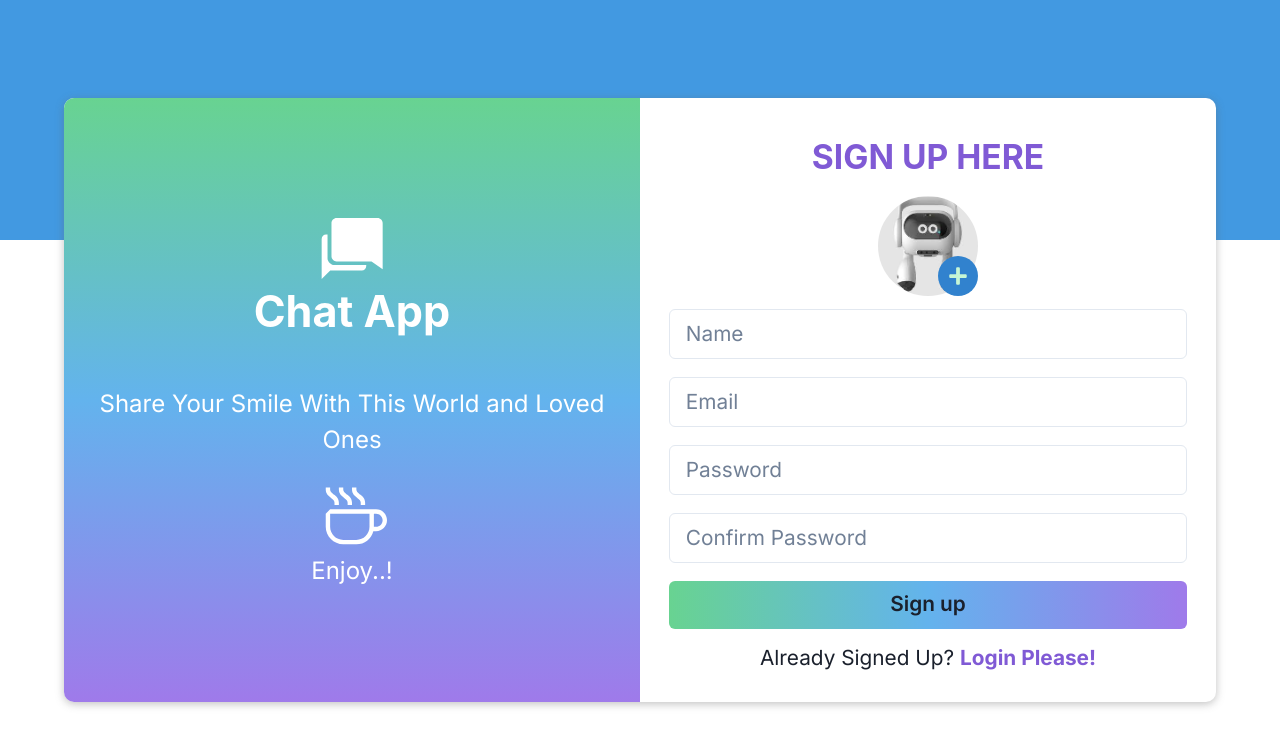
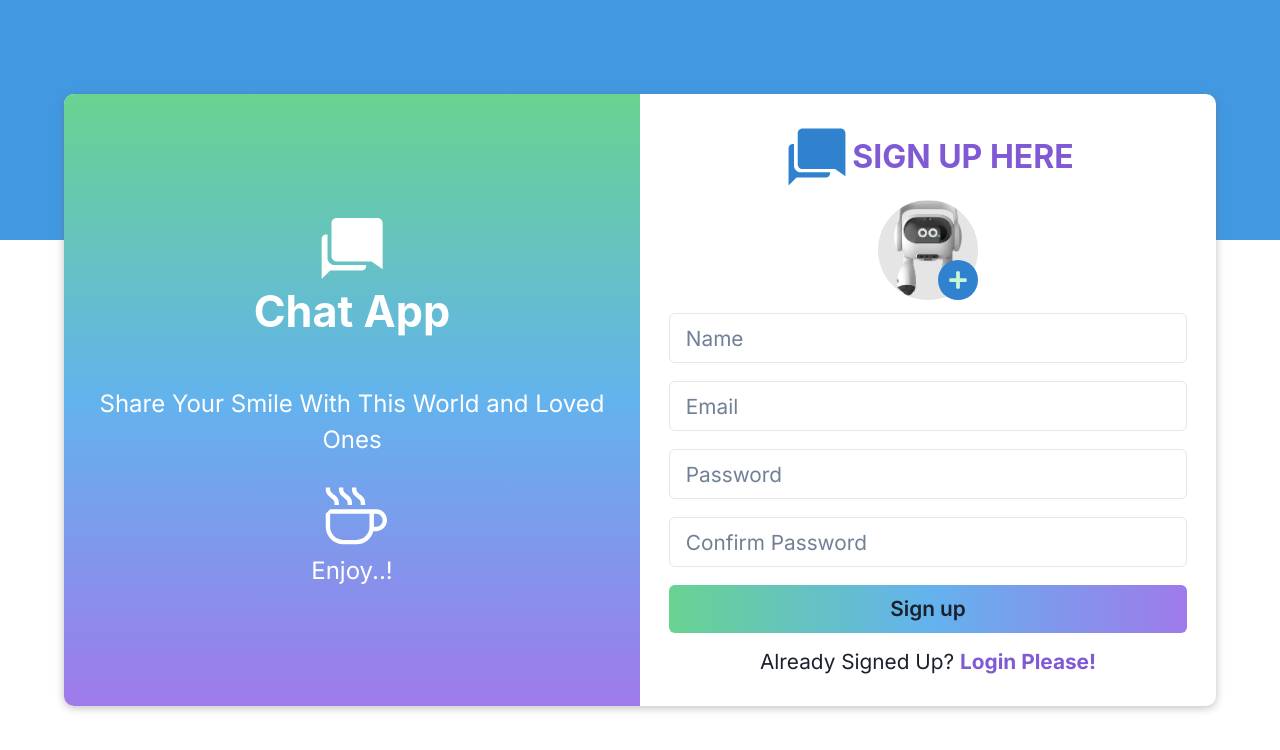
Before and after one commit to 1ashutoshverma/chat-app-frontend, a Next.js app: page /signup in a window 1280 px wide. Shown: the top 750 px of the page. Built offline with nearby package versions, Linux system fonts and the light colour scheme.

Commit message:
added ssl certificate

```diff
--- a/src/app/login/page.tsx
+++ b/src/app/login/page.tsx
@@ -152,7 +152,7 @@ const Page = () => {
           <form onSubmit={handleSubmit}>
             <Flex
               flexDir={"column"}
-              p={["5%", "5%", "5%", "4% 5%", "5% 5%"]}
+              p={["5%", "5%", "5%", "5% 5%", "7% 5%"]}
               gap={"15px"}
               justifyContent={"center"}
               h={"100%"}
@@ -160,7 +160,7 @@ const Page = () => {
             >
               <Flex
                 justifyContent={"center"}
-                flexDir={"column"}
+                // flexDir={"column"}
                 alignItems={"center"}
               >
                 <Icon
--- a/src/app/signup/page.tsx
+++ b/src/app/signup/page.tsx
@@ -216,7 +216,7 @@ const Page = () => {
                   h={["60px", "100px", "70px"]}
                   color={"blue.500"}
                 />
-              </Flex> */}
+              </Flex>
               <Heading
                 textAlign={"center"}
                 color={"purple.500"}
@@ -224,7 +224,30 @@ const Page = () => {
                 fontSize={["1.5rem", "1.8rem", "2.1rem"]}
               >
                 SIGN UP HERE
-              </Heading>
+              </Heading> */}
+              <Flex
+                justifyContent={"center"}
+                // flexDir={"column"}
+                alignItems={"center"}
+              >
+                <Icon
+                  as={IoMdChatbubbles}
+                  w={["70px", "70px", "70px"]}
+                  h={["70px", "70px", "70px"]}
+                  color={"blue.500"}
+                  // border={"1px solid red"}
+                />
+                <Heading
+                  // textAlign={"center"}
+                  color={"purple.500"}
+                  // p={["8px 0", "10px 0"]}
+                  // paddingBottom={["8px", "10px"]}
+                  fontSize={["1.5rem", "1.7rem", "2rem"]}
+                  // border={"1px solid red"}
+                >
+                  SIGN UP HERE
+                </Heading>
+              </Flex>
 
               <Box position={"relative"} m={"auto"} mt={"0"} mb={"0"}>
                 {profile && (
```
